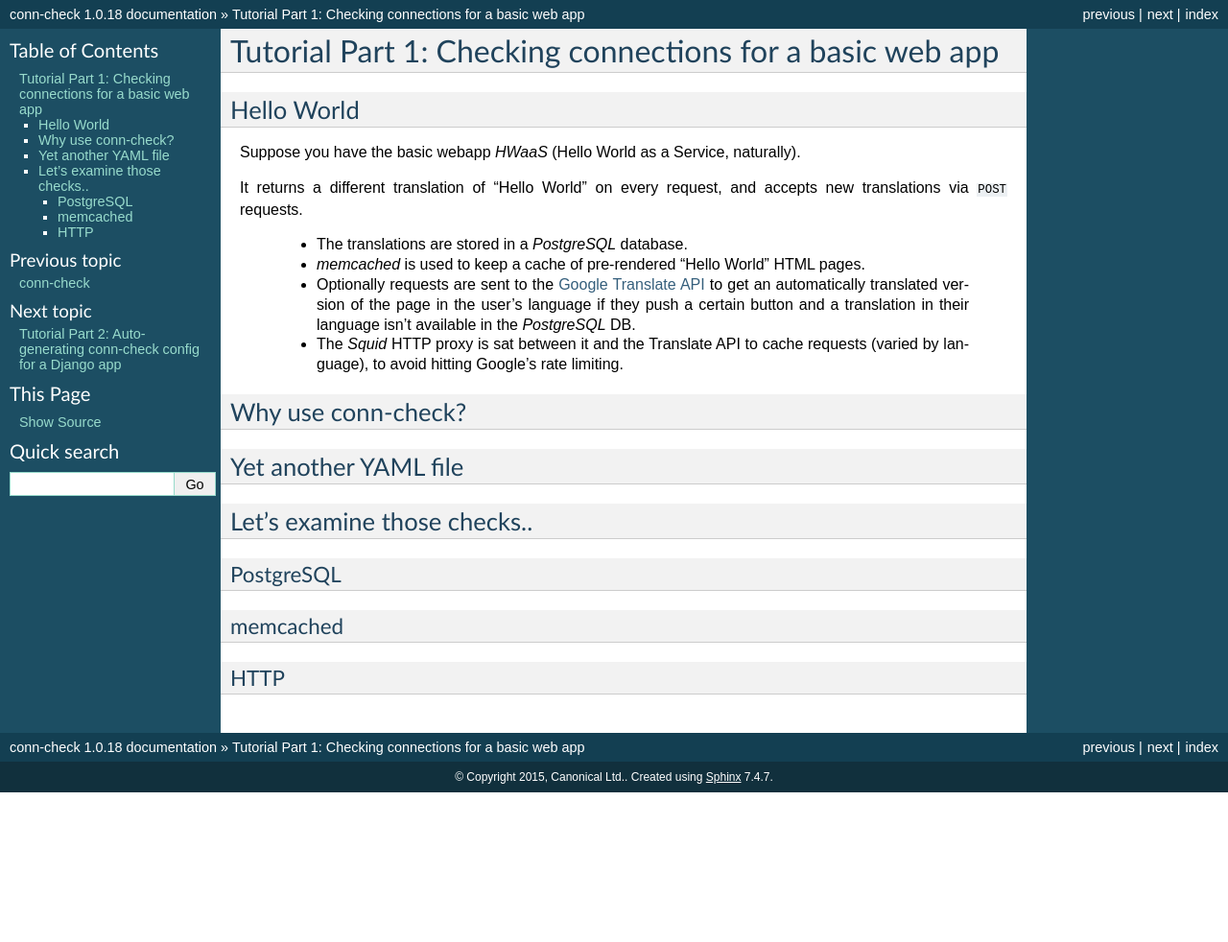
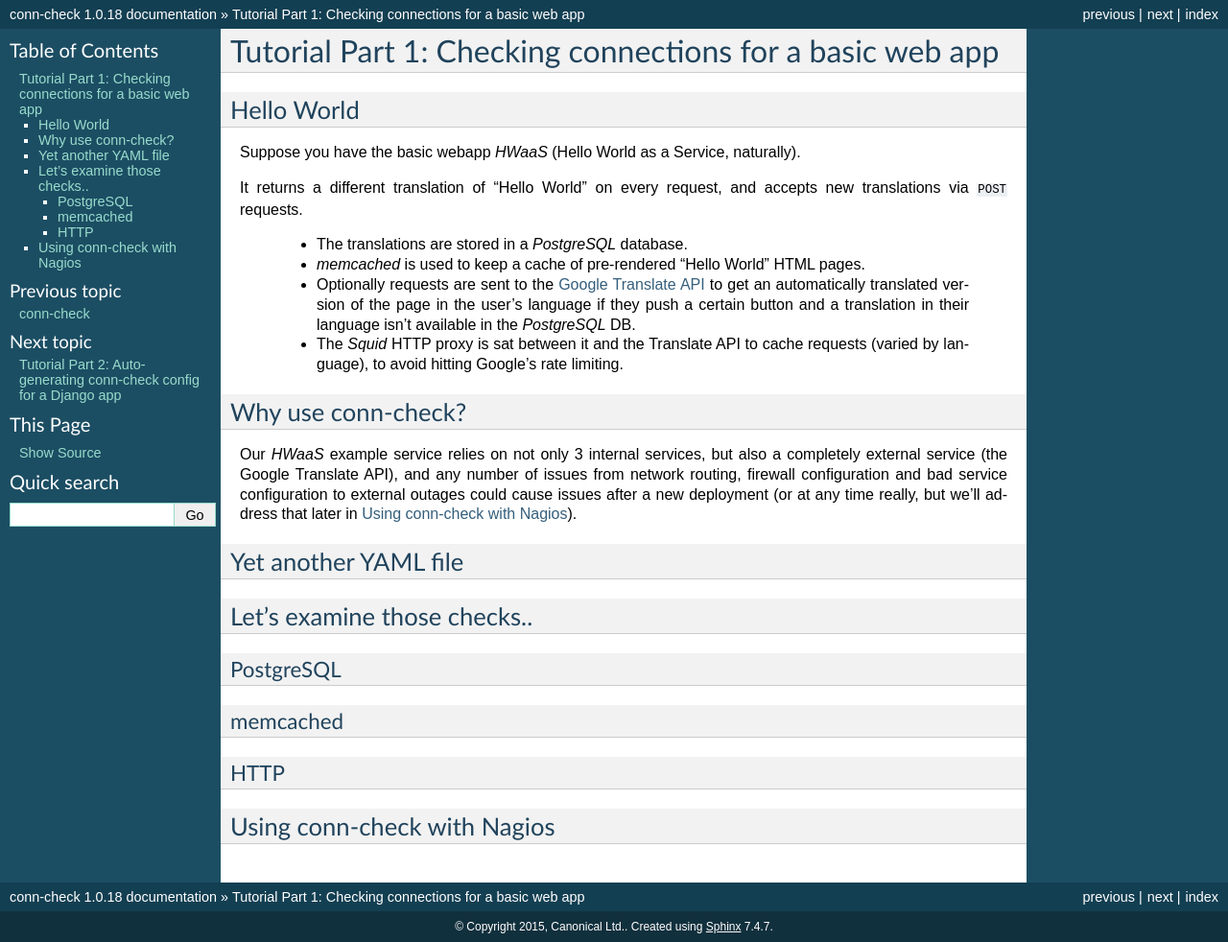
Before and after one commit to canonical-ols/conn-check, a Sphinx documentation site: the page built from docs/tutorial-part-1.rst, in a window 1280 px wide. Shown: the whole page at 96% size. Built offline with Sphinx 7.4.7, drawn with Linux system fonts in a browser that asks for light colours; before the commit the page ends 900 px from its top, so only the background shows below that.

Commit message:
Fill out Why use conn-check? section

`````diff
--- a/docs/tutorial-part-1.rst
+++ b/docs/tutorial-part-1.rst
@@ -24,6 +24,12 @@ accepts new translations via ``POST`` requests.
 Why use conn-check?
 -------------------
 
+Our `HWaaS` example service relies on not only 3 internal services, but also
+a completely external service (the Google Translate API), and any number of
+issues from network routing, firewall configuration and bad service
+configuration to external outages could cause issues after a new deployment
+(or at any time really, but we'll address that later in :ref:`nagios`).
+
 Yet another YAML file
 ---------------------
 
@@ -38,3 +44,9 @@ memcached
 
 HTTP
 ````
+
+
+.. _nagios:
+
+Using conn-check with Nagios
+----------------------------
`````
